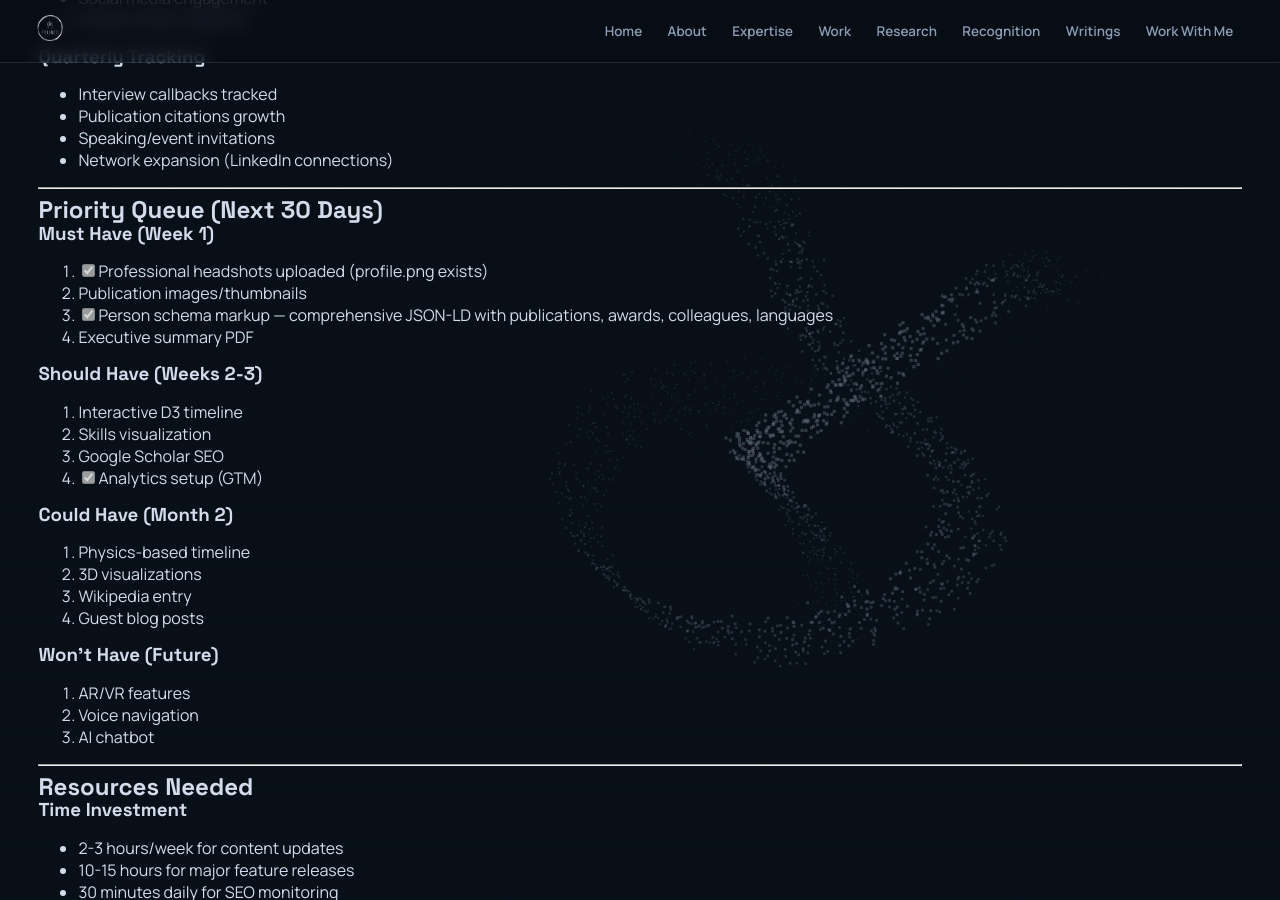
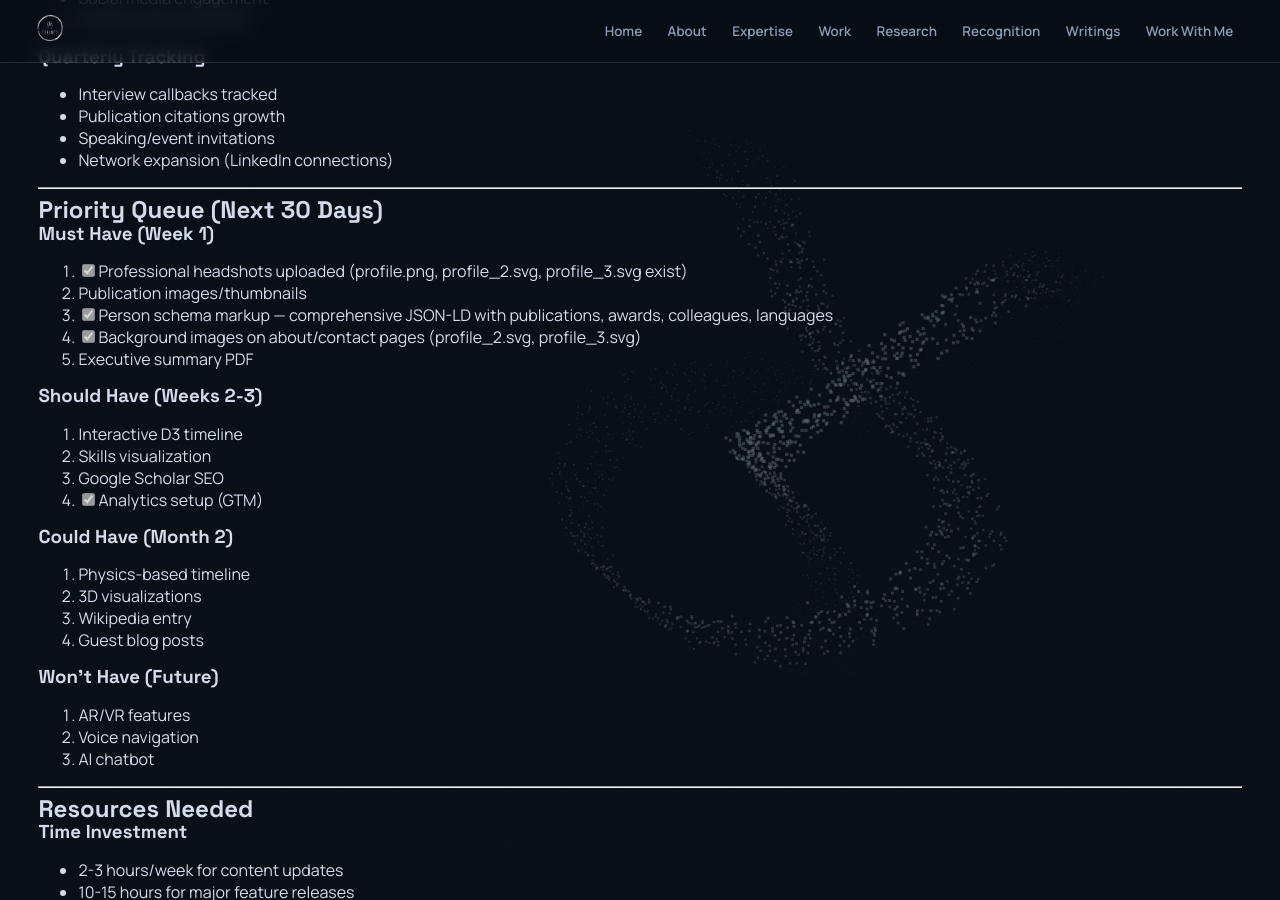
Before and after one commit to Feliren88/feliren88.github.io, a Jekyll site: the page built from backlog.md, in a window 1280 px wide and 900 px high, scrolled down 3828 px. Built offline with Jekyll 4.4.1, drawn with Linux system fonts in a browser that asks for light colours; our own code applies the rules of GitHub Pages for plain Markdown files; some of the changed text lies outside the part shown.

Commit message:
Update backlog: profile_2.svg and profile_3.svg uploaded, background images on about/contact pages

```diff
--- a/backlog.md
+++ b/backlog.md
@@ -21,7 +21,7 @@
 ## Phase 1: Visual Enhancement (2-3 weeks)
 
 ### Photography & Brand Assets
-- [x] Professional headshot (high-res, multiple angles) - profile.png uploaded
+- [x] Professional headshot (high-res, multiple angles) - profile.png, profile_2.svg, profile_3.svg uploaded
 - [ ] Workplace/conference photos (7-10 images)
 - [ ] SEACrowd project screenshots
 - [ ] Research project visualizations (ProCANet architecture, flood maps)
@@ -178,10 +178,11 @@
 ## Priority Queue (Next 30 Days)
 
 ### Must Have (Week 1)
-1. [x] Professional headshots uploaded (profile.png exists)
+1. [x] Professional headshots uploaded (profile.png, profile_2.svg, profile_3.svg exist)
 2. Publication images/thumbnails
 3. [x] Person schema markup — comprehensive JSON-LD with publications, awards, colleagues, languages
-4. Executive summary PDF
+4. [x] Background images on about/contact pages (profile_2.svg, profile_3.svg)
+5. Executive summary PDF
 
 ### Should Have (Weeks 2-3)
 1. Interactive D3 timeline
```
